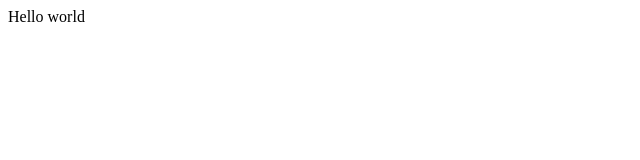
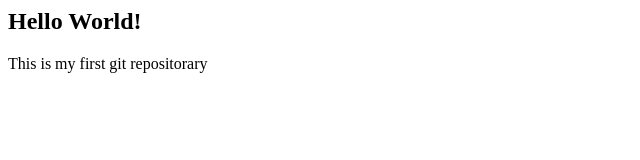
Before and after one commit to nitin-rajak/demo, a plain HTML site: page index.html in a window 1280 px wide. Shown: the whole page, without its empty margins (0-640 px from the left). Drawn offline with Linux system fonts and the light colour scheme.

Commit message:
Update index.html

```diff
--- a/index.html
+++ b/index.html
@@ -1 +1,2 @@
-<p>Hello world</p>
+<h2>Hello World!</h2>
+<p>This is my first git repositorary</p>
```
